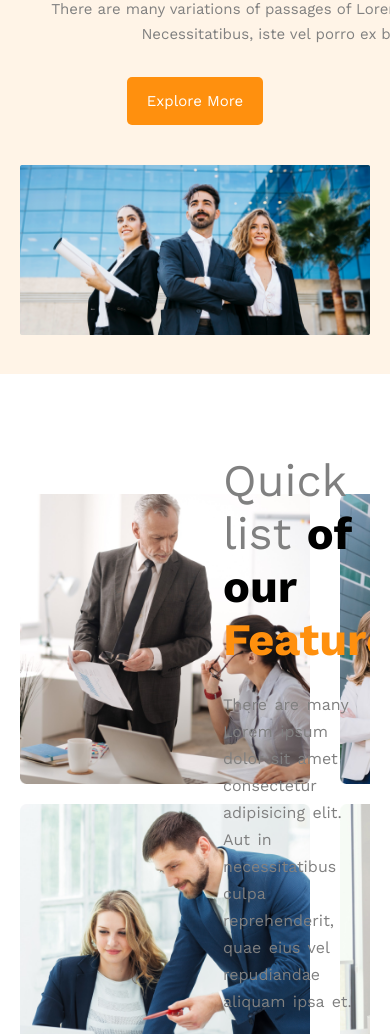
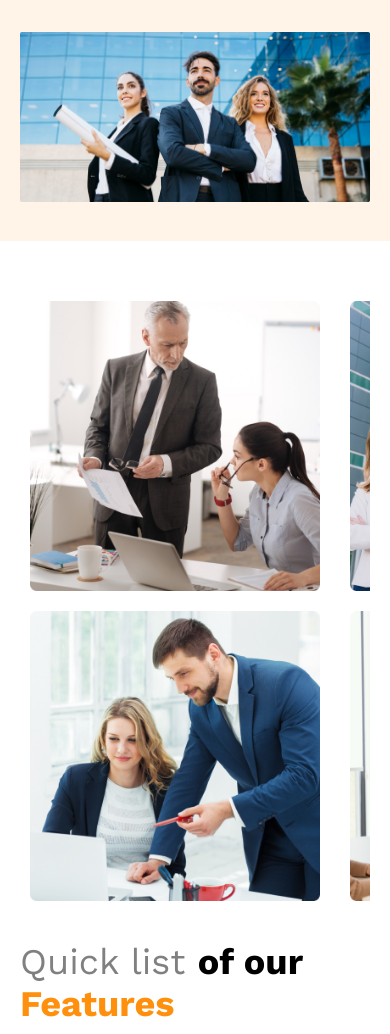
Before and after one commit to rakib5561/G3-architect, a plain HTML site: page index.html in a window 390 px wide. Shown: the part 477-1511 px from the top of the page. Drawn offline with nearby package versions, Linux system fonts and the light colour scheme.

Commit message:
responsive for mobile device

```diff
--- a/style/style.css
+++ b/style/style.css
@@ -369,7 +369,6 @@ textarea {
 footer {
   color: grey;
   background-color: #fff4e7;
-  margin-top: 120px;
   padding: 35px 0px;
   text-align: center;
   font-size: 15px;
@@ -381,6 +380,42 @@ footer {
 
 /* Mobile Devices */
 @media only screen and (max-width: 688px) {
+  section {
+    margin: 60px 0px;
+  }
+
+  .header-content h1 {
+    font-size: 36px;
+  }
+
+  .header-content p {
+    width: 100%;
+    text-align: center;
+    padding: 0px 10px;
+    margin-bottom: 25px;
+  }
+  /* End Header */
+  .featurs {
+    width: 100%;
+    display: flex;
+    flex-direction: column;
+  }
+
+  .featurs-images {
+    width: 100%;
+    padding: 0px 10px;
+  }
+  .featurs-images img {
+    width: 290px;
+  }
+  .features-content {
+    width: 100%;
+    margin-top: 40px;
+  }
+  .features-content h2 {
+    font-size: 36px;
+  }
+  /* End Features */
   .love-content {
     width: 100%;
     display: flex;
```
